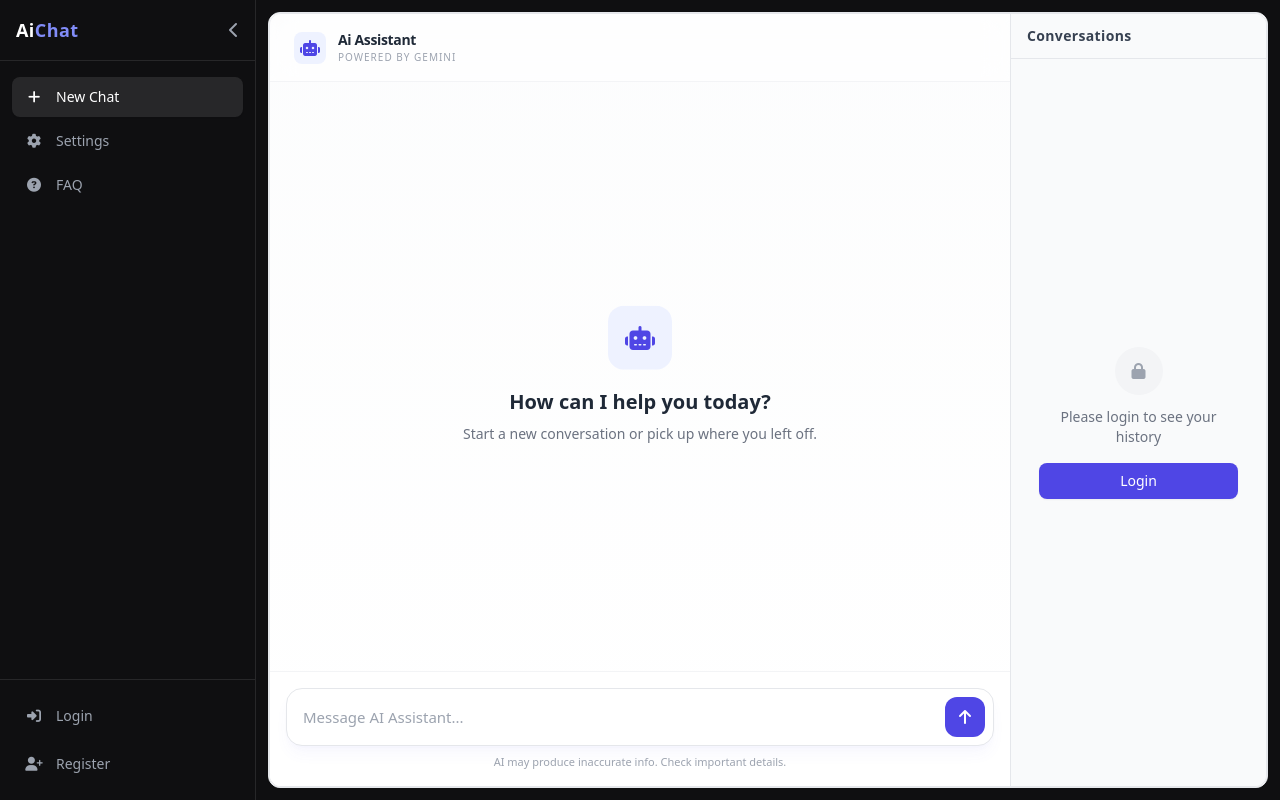
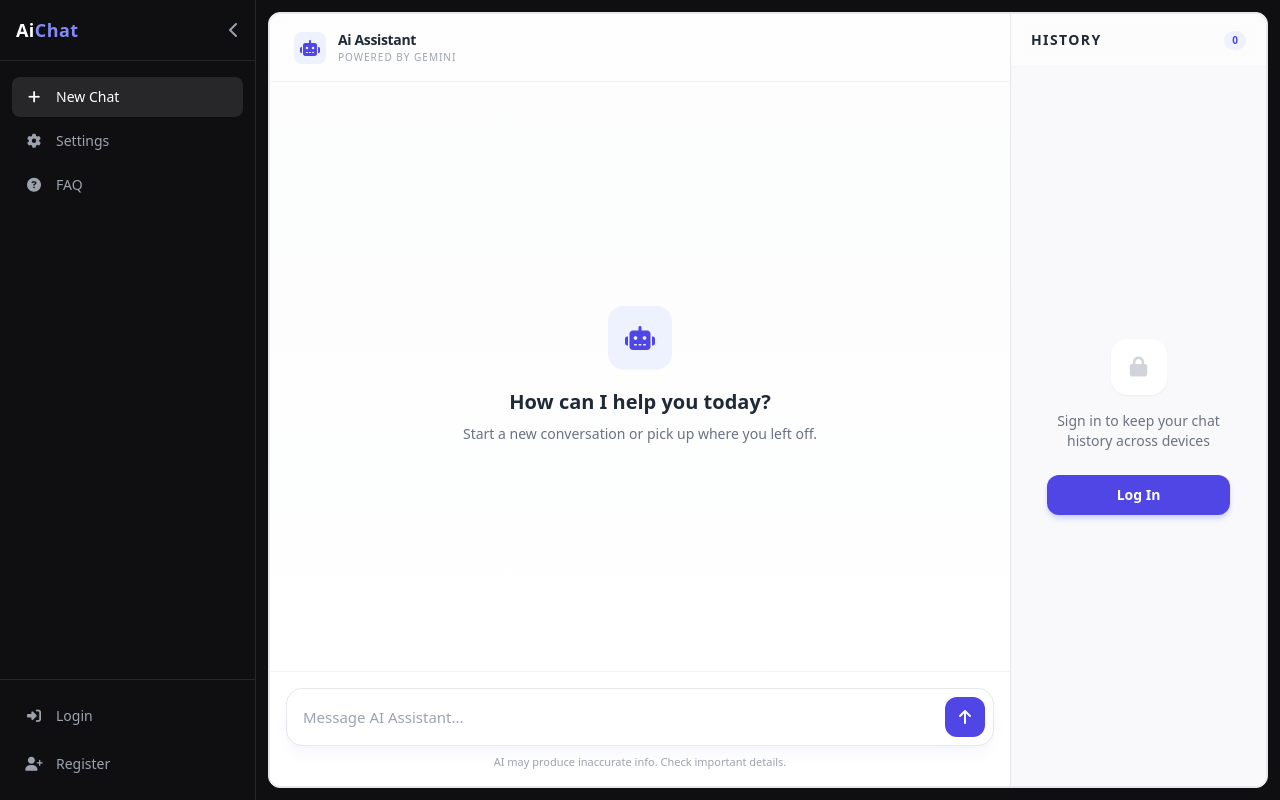
Before and after one commit to kirubanithi08/Ai-ChatBot, a React (Vite) app: page / in a window 1280 px wide. Built offline with nearby package versions, Linux system fonts and the light colour scheme.

Commit message:
history component redisigned

```diff
--- a/src/components/layout/History.jsx
+++ b/src/components/layout/History.jsx
@@ -1,73 +1,62 @@
-import { useEffect, useState } from "react";
+import { useEffect } from "react";
 import { useAuth } from "../../auth/AuthContext";
+import { useChatContext } from "../../context/ChatContext";
 import { Link } from "react-router-dom";
-import { getUserChats } from "../../api/chat";
 
 function History() {
   const { user } = useAuth();
-
-  const [chats, setChats] = useState([]);
-  const [loading, setLoading] = useState(false);
-  const [error, setError] = useState(null);
+  const { chats, loadChat, fetchChats } = useChatContext();
 
   useEffect(() => {
-    const fetchChats = async () => {
-      try {
-        setLoading(true);
-        const data = await getUserChats();
-        setChats(data);
-      } catch (err) {
-        console.error(err);
-        setError("Failed to load chats");
-      } finally {
-        setLoading(false);
-      }
-    };
-
     if (user) {
       fetchChats();
     }
-  }, [user]);
+  }, [user, fetchChats]);
 
   return (
-    <div className="h-full flex flex-col bg-gray-50">
+    <div className="h-full flex flex-col bg-gray-50/50">
 
-      <div className="px-4 py-3 border-b border-gray-200">
-        <h2 className="text-sm font-semibold text-gray-700 tracking-wide">
-          Conversations
-        </h2>
+      <div className="px-5 py-4 border-b border-gray-100 bg-white/50 backdrop-blur-sm">
+        <div className="flex items-center justify-between">
+          <h2 className="text-sm font-bold text-gray-800 uppercase tracking-widest">
+            History
+          </h2>
+          <span className="bg-indigo-50 text-indigo-600 text-[10px] font-bold px-2 py-0.5 rounded-full">
+            {chats.length}
+          </span>
+        </div>
       </div>
 
-      <div className="flex-1 overflow-y-auto p-3 space-y-2">
+      <div className="flex-1 overflow-y-auto custom-scrollbar p-3 space-y-2">
         {!user ? (
-          <div className="h-full flex flex-col items-center justify-center text-center p-4">
-            <div className="w-12 h-12 bg-gray-100 rounded-full flex items-center justify-center mb-3">
-              <i className="fa-solid fa-lock text-gray-400"></i>
+          <div className="h-full flex flex-col items-center justify-center text-center p-6">
+            <div className="w-14 h-14 bg-white shadow-sm rounded-2xl flex items-center justify-center mb-4 text-gray-300">
+              <i className="fa-solid fa-lock text-xl"></i>
             </div>
-
-            <p className="text-sm text-gray-500 mb-4">
-              Please login to see your history
+            <p className="text-sm text-gray-500 mb-6 font-medium">
+              Sign in to keep your chat history across devices
             </p>
-
             <Link
               to="/login"
-              className="w-full py-2 bg-indigo-600 text-white rounded-lg text-sm font-medium hover:bg-indigo-700 transition-colors shadow-sm"
+              className="w-full py-2.5 bg-indigo-600 text-white rounded-xl text-sm font-bold hover:bg-indigo-700 transition-all shadow-md shadow-indigo-200"
             >
-              Login
+              Log In
             </Link>
           </div>
-        ) : loading ? (
-          <p className="text-sm text-gray-500 text-center">Loading chats...</p>
-        ) : error ? (
-          <p className="text-sm text-red-500 text-center">{error}</p>
+        ) : chats.length === 0 ? (
+          <div className="h-full flex flex-col items-center justify-center text-center p-6 opacity-40">
+            <i className="fa-solid fa-ghost text-3xl mb-3 text-gray-300"></i>
+            <p className="text-xs font-bold text-gray-400 uppercase tracking-tighter">No history yet</p>
+          </div>
         ) : (
           chats.map((chat) => (
             <button
               key={chat.id}
+              onClick={() => loadChat(chat.id)}
               className="w-full text-left px-3 py-2.5 rounded-xl text-sm text-gray-700 hover:bg-white hover:shadow-sm border border-transparent hover:border-gray-100 transition-all flex items-center gap-2 group"
             >
               <i className="fa-regular fa-message text-gray-400 group-hover:text-indigo-500 transition-colors"></i>
-              <span className="truncate">{chat.title}</span>
+              <span className="truncate">{chat.title || "New Chat"}</span>
             </button>
           ))
         )}
```
